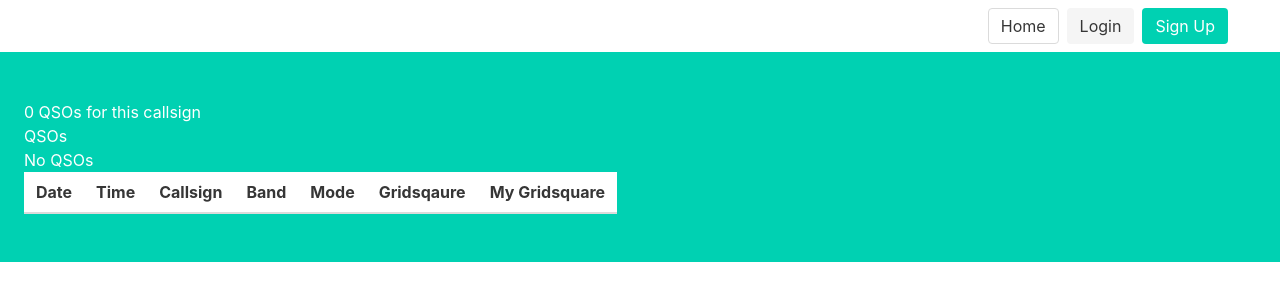
After one commit to smurphboy/OARCLogger, a Flask app: a page that uses logger/templates/base.html in a window 1280 px wide. The commit adds this page. Shown: the top 301 px of the page. Run offline with Flask 2, Linux system fonts and the light colour scheme; data comes from the database, SQL or seed files in the repository; both versions use the stored data as it was after the commit; lists and menus that the app fills with data are empty.

Commit message:
More work on layouts

```diff
--- a/logger/callsigns/views.py
+++ b/logger/callsigns/views.py
@@ -1,6 +1,6 @@
 from flask import Blueprint, flash, render_template, redirect, request, url_for
 from flask_login import login_required, current_user
-from logger.models import User, db, Callsign
+from logger.models import User, db, Callsign, QSO
 
 callsigns = Blueprint('callsigns', __name__, template_folder='templates')
 
@@ -9,3 +9,12 @@ def index():
     '''Callsign index. show who has what callsign'''
     callsignlist = Callsign.query.all()
     return render_template('callsignindex.html', callsigns=callsignlist)
+
+@callsigns.route("/<callsign>/qsos")
+def call(callsign):
+    '''Homepage for a callsign. We should show a table of all the QSOs logged against
+    this callsign.'''
+    #swap _ for /
+    callsign = callsign.replace('_', '/')
+    callqsos = QSO.query.filter_by(station_callsign = callsign).all()
+    return render_template('callsign.html', qsos=callqsos)
--- a/logger/config.py
+++ b/logger/config.py
@@ -10,7 +10,7 @@ class Config:
     """Set Flask config variables."""
 
     FLASK_ENV = 'development'
-    FLASK_APP = 'logger'
+    FLASK_APP = 'logger.application'
     TESTING = True
     SECRET_KEY = environ.get('SECRET_KEY')
     if not SECRET_KEY:
--- a/logger/templates/base.html
+++ b/logger/templates/base.html
@@ -10,45 +10,41 @@
 </head>
 
 <body>
-    <section class="hero is-primary is-fullheight">
-
-        <div class="hero-head">
     <nav class="navbar">
         <div class="container">
             <div id="navbarMenuHeroA" class="navbar-menu">
                 <div class="navbar-end">
-                            <a href="{{ url_for('users.index') }}" class="navbar-item">
+                    <div class="buttons">
+                        <a href="{{ url_for('users.index') }}" class="button">
                             Home
                         </a>
                         {% if current_user.is_authenticated %}
-                            <a href="{{ url_for('users.profile', user='simon') }}" class="navbar-item">
+                        <a href="{{ url_for('users.profile', user='simon') }}" class="button is-light">
                             Profile
                         </a>
                         {% endif %}
                         {% if not current_user.is_authenticated %}
-                            <a href="{{ url_for('users.login') }}" class="navbar-item">
+                        <a href="{{ url_for('users.login') }}" class="button is-light">
                             Login
                         </a>
-                            <a href="{{ url_for('users.signup') }}" class="navbar-item">
+                        <a href="{{ url_for('users.signup') }}" class="button is-primary">
                             Sign Up
                         </a>
                         {% endif %}
                         {% if current_user.is_authenticated %}
-                            <a href="{{ url_for('users.logout') }}" class="navbar-item">
+                        <a href="{{ url_for('users.logout') }}" class="button">
                             Logout
                         </a>
+                    </button>
                     {% endif %}
                 </div>
             </div>
         </div>
     </nav>
-        </div>
-
+    <section class="hero is-primary">
         <div class="hero-body">
-            <div class="container has-text-centered">
             {% block content %}
             {% endblock %}
-            </div>
         </div>
     </section>
 </body>
--- /dev/null
+++ b/logger/templates/callsign.html
@@ -0,0 +1,34 @@
+{% extends 'base.html' %}
+
+{% block content %}
+    <h1>{% block title %} {{ qsos|length }} QSOs for this callsign {% endblock %}</h1>
+    <h2>QSOs</h2>
+    <table class="table is-striped is-hoverable">
+        <thead>
+            <tr>
+                <th>Date</th>
+                <th>Time</th>
+                <th>Callsign</th>
+                <th>Band</th>
+                <th>Mode</th>
+                <th>Gridsqaure</th>
+                <th>My Gridsquare</th>
+            </tr>
+        </thead>
+        <tbody>
+            {% for qso in qsos %}
+            <tr>
+                <td>{{ qso.qso_date }}</td>
+                <td>{{ qso.time_on }}</td>
+                <td>{{ qso.call }}</td>
+                <td>{{ qso.band }}</td>
+                <td>{{ qso.mode }}</td>
+                <td>{{ qso.gridsquare }}</td>
+                <td>{{ qso.my_gridsquare }}</td>
+            </tr>
+            {% else %}
+            No QSOs
+            {% endfor %}
+        </tbody>
+    </table>
+{% endblock %}
--- a/logger/templates/index.html
+++ b/logger/templates/index.html
@@ -1,5 +1,9 @@
 {% extends 'base.html' %}
 
 {% block content %}
-    <h1>{% block title %} Welcome to OARCs Autumn Portable Day Logger {% endblock %}</h1>
+    {% block title %}<p class="title">OARC Autumn Portable Day Logger</p>
+    <p class="subtitle">Welcome to OARCs Autumn Portable Day Logging website.</p>
+    <p>Please login if you have an account or signup.</p>
+    <p>If you need more information or have any questions then please refer to the OARC Discord</p>
+    {% endblock %}
 {% endblock %}
--- a/logger/templates/profile.html
+++ b/logger/templates/profile.html
@@ -12,7 +12,7 @@
 <h2>
         <ul>
         {% for callsign in callsigns %}
-               <li> <a href="{{ url_for ('users.call_homepage', user=name, call=callsign['name']) }}">{{ callsign['name'] }}</a></li>
+               <li> <a href="{{ url_for ('callsigns.call', callsign=callsign['name'] | replace('/','_'))  }}">{{ callsign['name'] }}</a></li>
         {% else %}
         You have no callsigns defined, please add one.
 
```
Also changed, not shown: logger/db.sqlite. Lines whose indentation alone changed are shown as unchanged.
